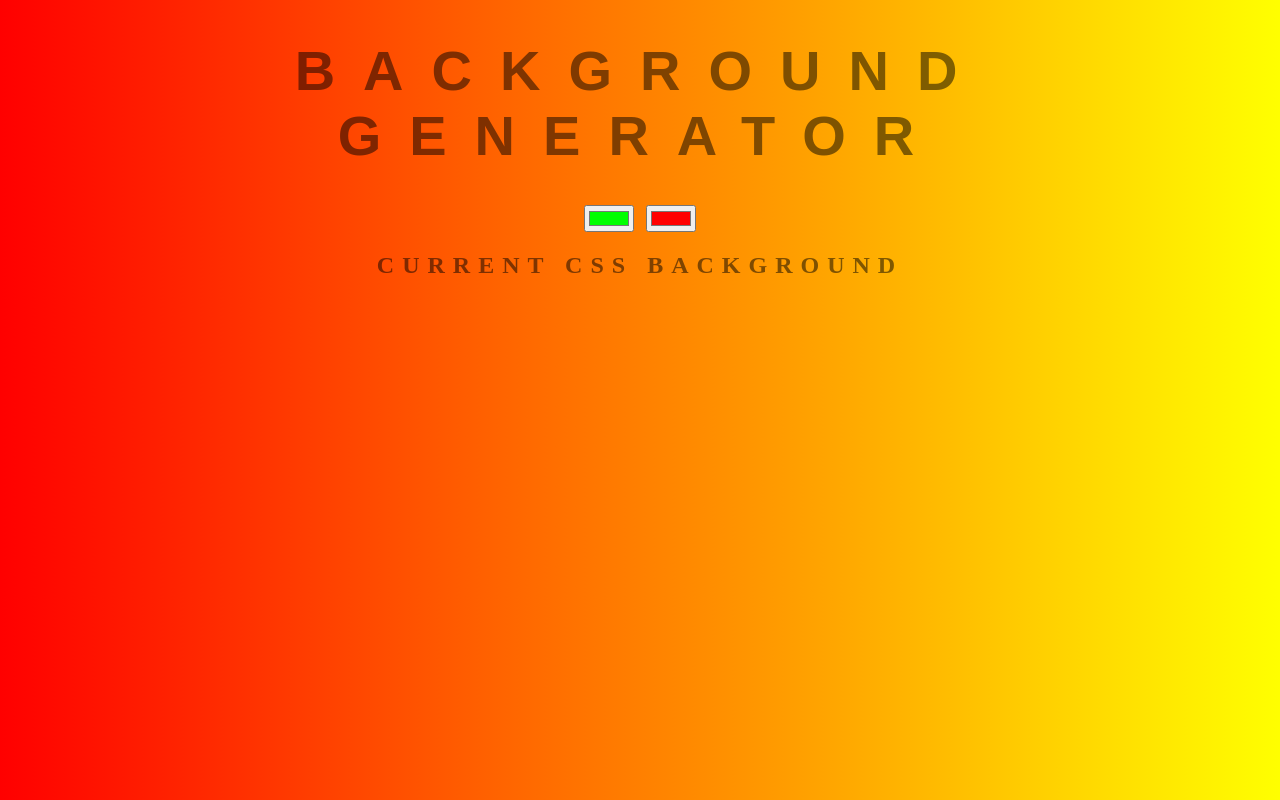
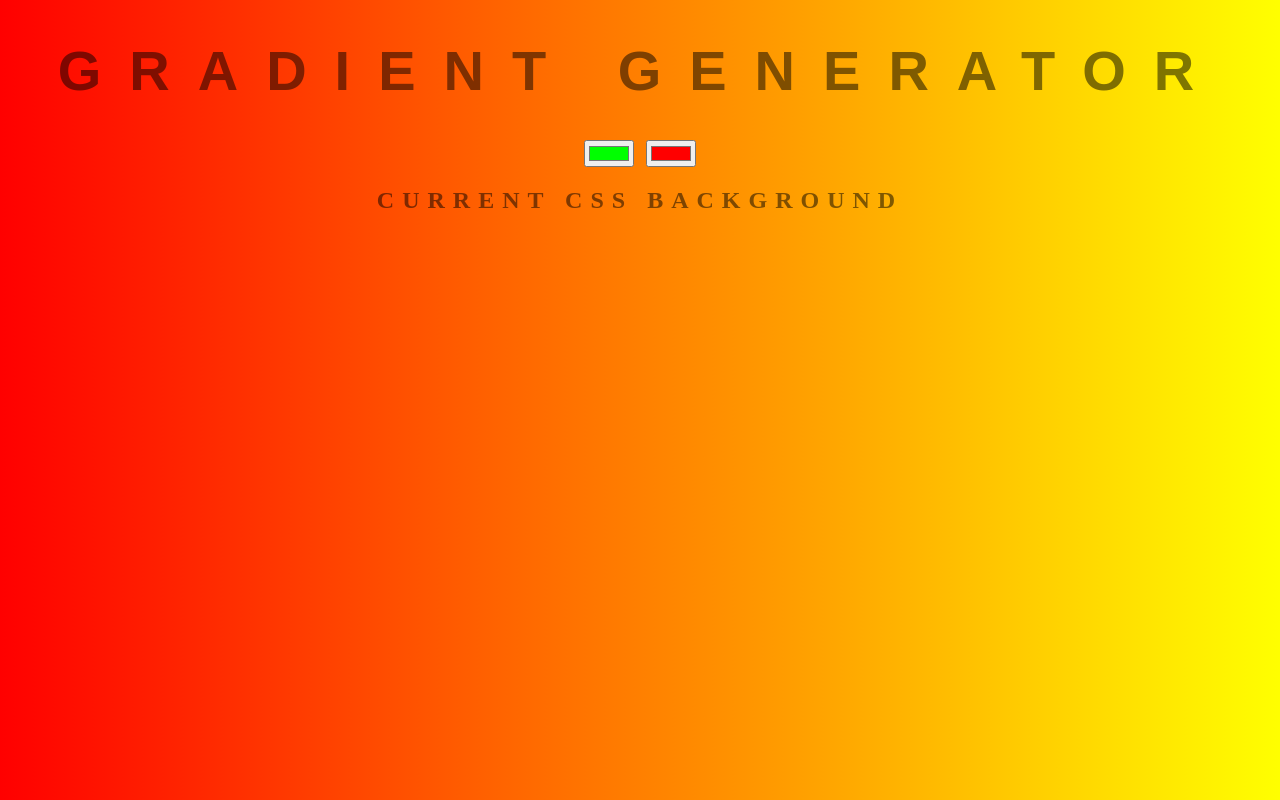
Before and after one commit to mihai-molnar/background-generator, a plain HTML site: page index.html in a window 1280 px wide. Drawn offline with Linux system fonts and the light colour scheme.

Commit message:
changed h1

```diff
--- a/index.html
+++ b/index.html
@@ -5,7 +5,7 @@
 	<link rel="stylesheet" type="text/css" href="style.css">
 </head>
 <body id="gradient">
-	<h1>Background generator</h1>
+	<h1>Gradient generator</h1>
 	<input class="color1" type="color" name="color1" value="#00ff00">
 	<input class="color2" type="color" name="color2" value="#ff0000">
 	<h2>Current CSS background</h2>
```
